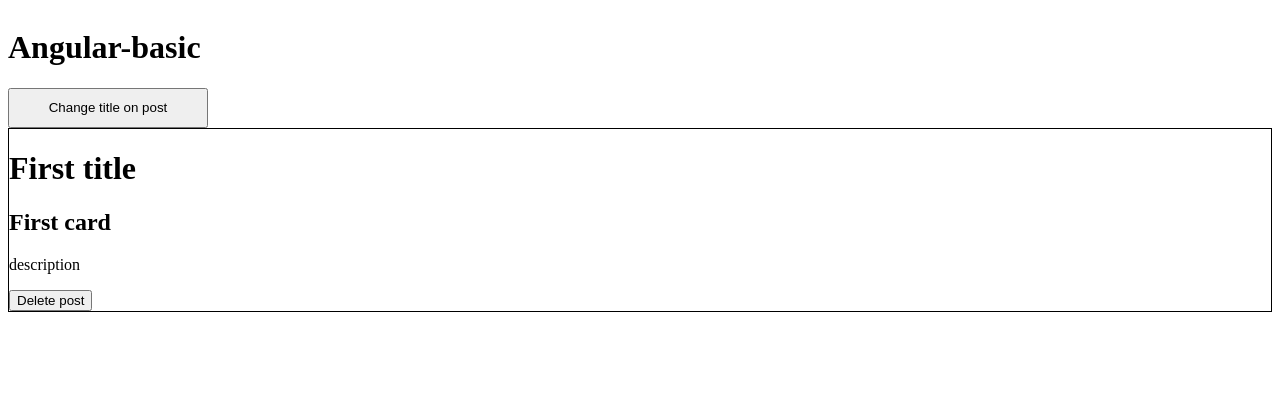
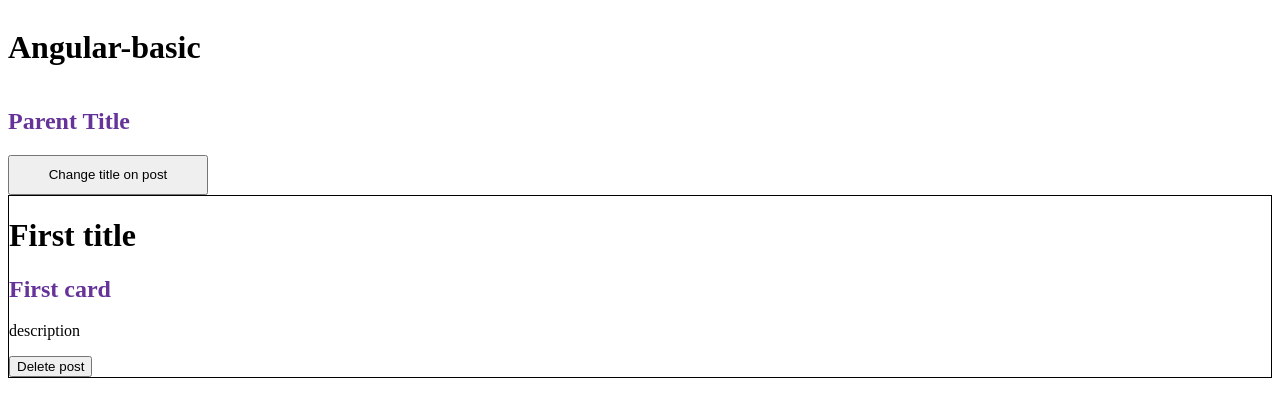
Before and after one commit to Shahboz0/angular-basic, an Angular app: page / in a window 1280 px wide. Shown: the top 416 px of the page. Built offline with nearby package versions, Linux system fonts and the light colour scheme.

Commit message:
encapsulation none

```diff
--- a/src/app/app.component.html
+++ b/src/app/app.component.html
@@ -1,3 +1,4 @@
 <h1>{{title | titlecase}}</h1>
+<h2>Parent Title</h2>
 <button (click)="changePost()">Change title on post</button>
 <app-post *ngFor="let post of posts" [post]="post" (deleteEvent)="deletePost($event)"></app-post>
--- a/src/app/app.component.scss
+++ b/src/app/app.component.scss
@@ -15,3 +15,7 @@
 input {
   width: 200px;
 }
+
+h2 {
+  color: blue;
+}
--- a/src/app/post/post.component.scss
+++ b/src/app/post/post.component.scss
@@ -1,3 +1,6 @@
 .card {
   border: 1px solid black;
 }
+h2 {
+  color: red;
+}
--- a/src/app/post/post.component.ts
+++ b/src/app/post/post.component.ts
@@ -12,7 +12,8 @@
   OnDestroy,
   OnInit,
   Output,
-  SimpleChanges
+  SimpleChanges,
+  ViewEncapsulation
 } from '@angular/core';
 import {Post} from "../app.component";
 
@@ -20,7 +21,8 @@
   selector: 'app-post',
   templateUrl: './post.component.html',
   styleUrls: ['./post.component.scss'],
-  changeDetection: ChangeDetectionStrategy.OnPush
+  changeDetection: ChangeDetectionStrategy.OnPush,
+  encapsulation: ViewEncapsulation.None
 })
 export class PostComponent implements OnInit, OnChanges, DoCheck, AfterViewInit, AfterContentInit, AfterContentChecked ,AfterViewChecked ,OnDestroy{
 
--- a/src/styles.scss
+++ b/src/styles.scss
@@ -1 +1,4 @@
 /* You can add global styles to this file, and also import other style files */
+h2 {
+  color: rebeccapurple!important;
+}
```
